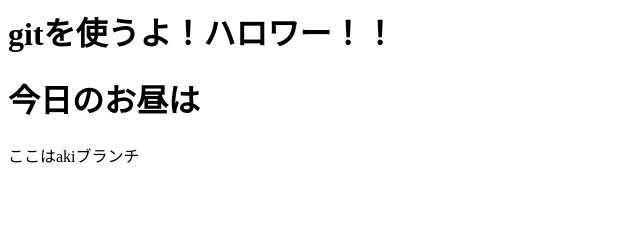
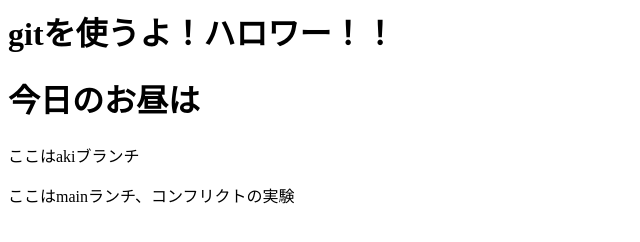
Before and after one commit to tsuruda0831/amakusa123, a plain HTML site: page index.html in a window 1280 px wide. Shown: the whole page, without its empty margins (0-640 px from the left). Drawn offline with Linux system fonts and the light colour scheme.

Commit message:
コンフリト解消

```diff
--- a/index.html
+++ b/index.html
@@ -1,3 +1,5 @@
 <h1>gitを使うよ！ハロワー！！</h1>
 <h1>今日のお昼は</h1>
 <p>ここはakiブランチ</p>
+
+<p>ここはmainランチ、コンフリクトの実験</p>
```
